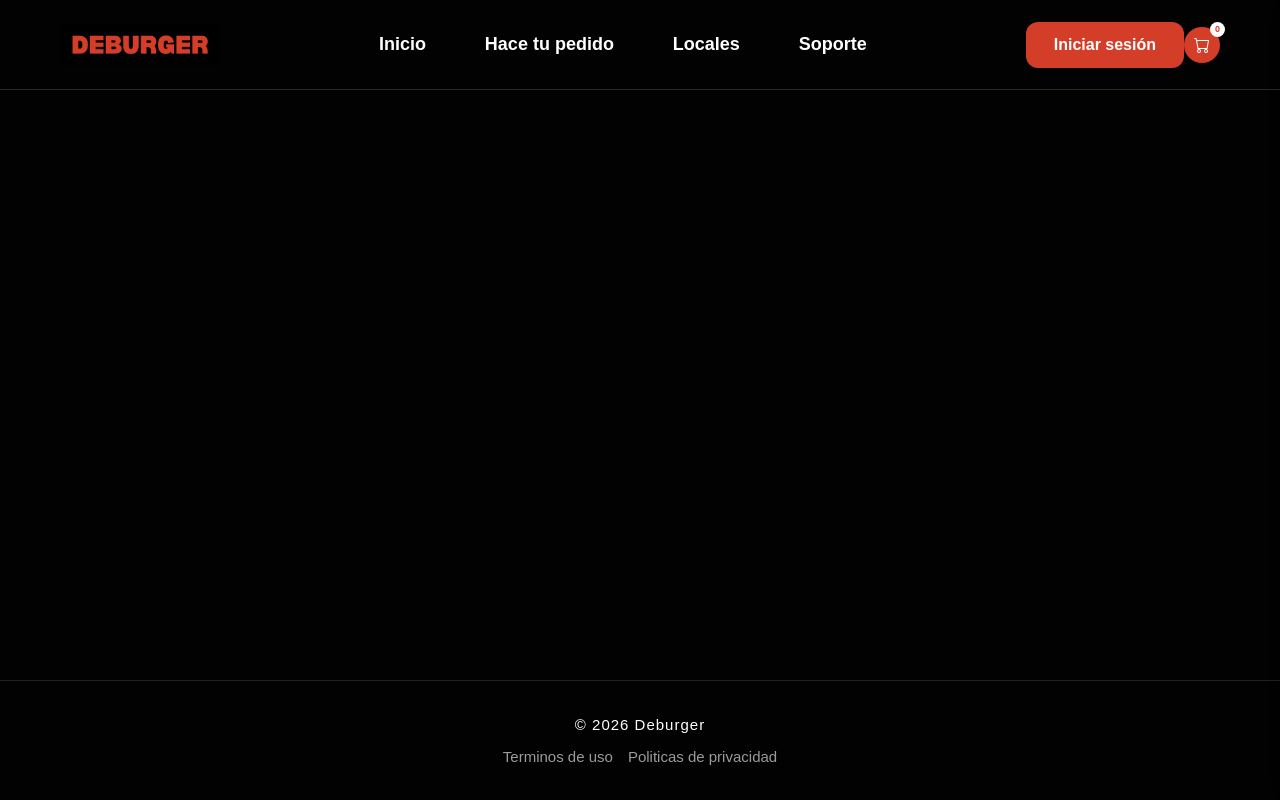
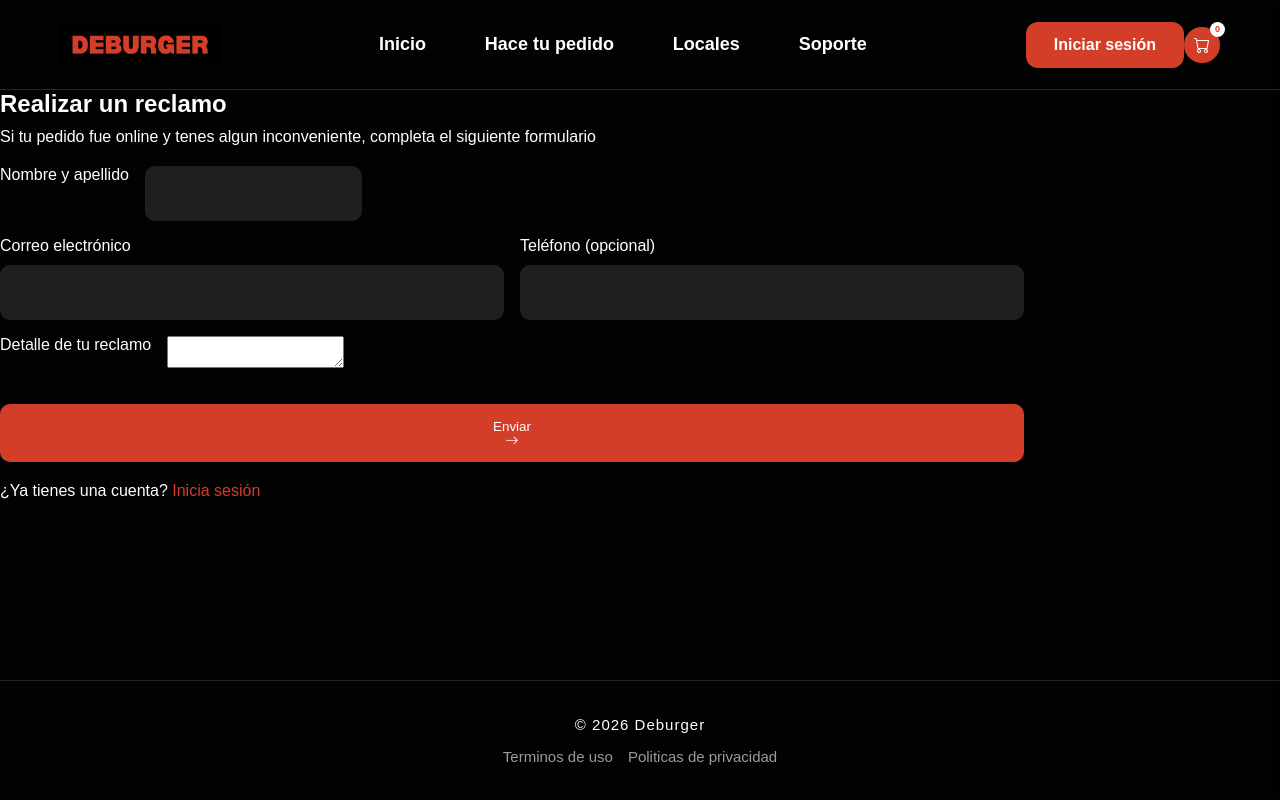
Before and after one commit to TamaraBritezClaudino/Deburger, a PHP site: page /support in a window 1280 px wide. Run offline with PHP 8.4, Linux system fonts and the light colour scheme.

Commit message:
subo cambios

```diff
--- a/views/support_view.php
+++ b/views/support_view.php
@@ -5,5 +5,47 @@
 </head>
 
 <main>
+    <article class="form">
+        <div>
+            <h2>Realizar un reclamo</h2>
+            <p>Si tu pedido fue online y tenes algun inconveniente, completa el siguiente formulario</p>
+        </div>
 
+        <form method="post">
+            <div>
+                <label for="nombre">Nombre y apellido</label>
+                <input type="text" id="nombre" name="nombre">
+            </div>
+
+            <div>
+                <div>
+                    <label for="correo">Correo electrónico</label>
+                    <input type="email" name="correo" id="correo">
+                </div>
+
+                <div>
+                    <label for="telefono">Teléfono (opcional)</label>
+                    <input type="tel" id="telefono" name="telefono">
+                </div>
+            </div>
+
+            <div>
+                <label for="reclamo">Detalle de tu reclamo</label>
+                <textarea name="reclamo" id="reclamo"></textarea>
+            </div>
+
+            <button type="submit" name="submit">
+                <p>Enviar</p>
+                <i class="bi bi-arrow-right"></i>
+            </button>
+
+        </form>
+
+        <p>
+            ¿Ya tienes una cuenta?
+            <a href="login.php">Inicia sesión</a>
+        </p>
+    </article>
+
+<!--A partir de aca podriamos poner preguntas frecuentes y medio de contacto... tengo sueño, me quiero jubilar y ni empece a trabajar AHHHHHHHHHHHHHHHHHHHHHHHHHHHH-->
 </main>
```
